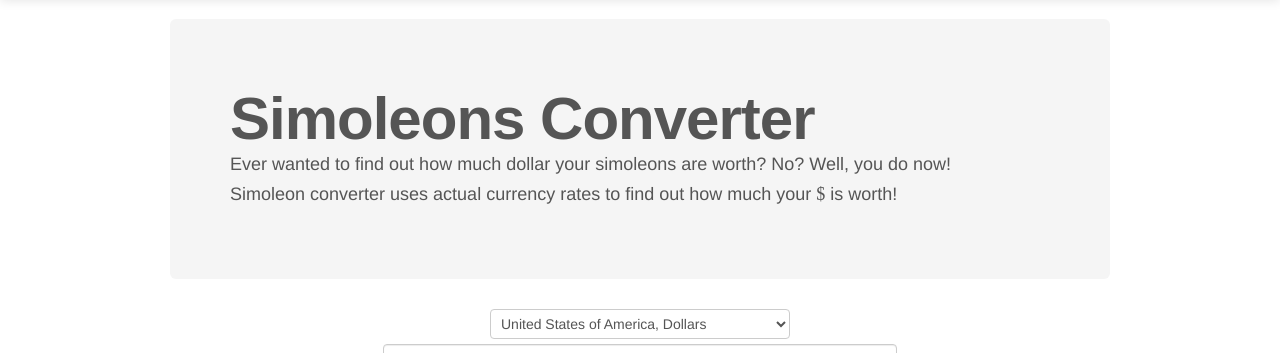
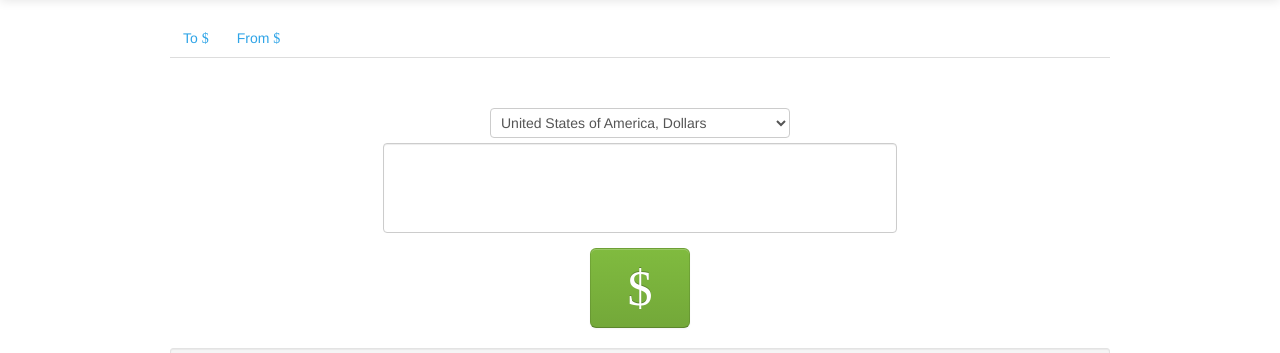
Before and after one commit to jariz/simoleons, a CodeIgniter app: page / in a window 1280 px wide. Shown: the part 51-404 px from the top of the page. Run offline with CodeIgniter, Linux system fonts and the light colour scheme; some libraries are stand-ins or nearby versions; some web fonts are replaced.

Commit message:
convertto is done mothafuckas

```diff
--- a/application/config/simoleon.php
+++ b/application/config/simoleon.php
@@ -1,5 +1,6 @@
 <?php
 
+//dollar value of 1 simoleon
 $config["sim"] = 153.33;
 
 //this was taken from the openbudget project.
--- a/application/controllers/sim.php
+++ b/application/controllers/sim.php
@@ -33,20 +33,20 @@ class sim extends CI_Controller
 
         if($this->form_validation->run() != false) {
             try {
-                $this->converter->toSIM($type, $q);
+                $this->json_die(false, null, $this->converter->toSIM($type, $q));
             } catch(Exception $e) {
-                show_error(($e->getMessage()));
+                $this->json_die(true, $e->getMessage());
             }
         } else $this->json_die(true, validation_errors("", ""));
     }
 
-    public function json_die($error, $message, $attr=array()) {
+    function json_die($error, $message, $attr=array()) {
         $ret = array("error" => $error, "message" => $message);
         foreach($attr as $key => $val) {
             $ret[$key] = $val;
         }
 
-        die(json_encode($ret));
+        $this->output->set_content_type("json")->set_output(json_encode($ret));
     }
 
 }
--- a/application/libraries/converter.php
+++ b/application/libraries/converter.php
@@ -14,17 +14,32 @@ class converter
         $this->sim = $this->ci->config->item("sim");
     }
 
+    public function moneyFormat($moneyz) {
+        return number_format($moneyz, 2);
+    }
+
     //convert a currency to simoleons
     //example $this->converter->toSIM('EUR', 100);
     public function toSIM($from, $amount) {
-        var_dump($from, $this->currency);
-        if(array_key_exists($from, $this->currency) && is_numeric("")) {
+        $amount = str_replace(",", ".", $amount);
+        if(array_key_exists($from, $this->currency) && is_numeric($amount)) {
             if($from != "USD") {
                 $data = file_get_contents("http://rate-exchange.appspot.com/currency?from=$from&to=USD&q=$amount");
                 if($data !== FALSE) {
-                    var_dump($data);
+                    $data = json_decode($data);
+                    if(isset($data->v))
+                        $dollar = $data->v;
+                    else throw new Exception("Invalid data returned from API, Please try again later.");
                 } else throw new Exception("Unable to connect to API :(");
-            } else $dollar = $this->sim;
+            } else $dollar = $amount;
+
+            //SICK CALCULATION WHERE THIS SITE IS PRETTY MUCH BUILD FOR :
+            $simoleons = $dollar / $this->sim;
+
+            $simoleons = $this->moneyFormat($simoleons);
+            $amount = $this->moneyFormat($amount);
+
+            return array("simoleons" => $simoleons, "amount" => $amount, "char" => $this->getCurrencySymbol($from));
 
         } else throw new Exception("Invalid input");
     }
--- a/application/views/template.php
+++ b/application/views/template.php
@@ -3,8 +3,23 @@
 <head>
     <link href="<?base_url()?>static/css/bootstrap.min.css" rel="stylesheet">
     <link href="<?base_url()?>static/css/sim.css" rel="stylesheet">
+    <script src="//static.jariz.pro/js/jquery.min.js"></script>
+    <script src="//netdna.bootstrapcdn.com/twitter-bootstrap/2.2.2/js/bootstrap.min.js"></script>
+    <script src="<?=base_url()?>static/js/sim.js"></script>
 </head>
 <body>
+<div id="error" class="modal hide fade">
+    <div class="modal-header">
+        <button type="button" class="close" data-dismiss="modal" aria-hidden="true">&times;</button>
+        <h3>Unable to convert your <span class="inline">$</span>'s </h3>
+    </div>
+    <div class="modal-body">
+        <p><i class="icon-remove-circle"></i> <span id="message">You're not supposed to see this</span></p>
+    </div>
+    <div class="modal-footer">
+        <a href="javascript:$('#error').modal('hide')" class="btn btn-danger"><i class="icon-remove icon-white"></i> Close</a>
+    </div>
+</div>
 <div class="navbar navbar-fixed-top"">
     <div class="navbar-inner">
         <div class="container">
@@ -13,21 +28,40 @@
     </div>
 </div>
 <div class="container">
-    <div class="hero-unit">
-        <h1>Simoleons Converter</h1>
-        <p>Ever wanted to find out how much dollar your simoleons are worth? No? Well, you do now!<br>
-        Simoleon converter uses actual currency rates to find out how much your <span class="inline">$</span> is worth!</p>
+    <ul class="nav nav-tabs">
+        <li><a href="#to" data-toggle="tab">To <span class="inline">$</span></a></li>
+        <li><a href="#from" data-toggle="tab">From <span class="inline">$</span> </a></li>
+    </ul>
+
+    <div class="tab-content">
+        <div class="tab-pane active" id="to">
+            <div class="hero-unit from">
+                <h1 id="amount" class="moneyz">$655454.545</h1>
+                <span class="middle">is worth</span>
+                <h1 class="moneyz"><span class="inline">$</span><span id="simoleons">32323,4,43,,433232.2.332.</span></h1>
+            </div>
+
+            <?=form_open("sim/convertfrom", "class=\"convertfrom\"")?>
+                <select name="type" class="currency">
+                    {curr}<option{active} value="{code}">{name}</option>{/curr}
+                </select>
+                <input name="q" type="number" step="any" autocomplete="off" class="currency">
+                <button type="submit" class="btn btn-large sim btn-success">$</button>
+            </form>
+        </div>
+        <div class="tab-pane" id="from">
+            <?=form_open("sim/convertfrom", "class=\"convertfrom\"")?>
+                <select name="type" class="currency">
+                    {curr}<option{active} value="{code}">{name}</option>{/curr}
+                </select>
+                <input name="q" type="number" step="any" autocomplete="off" class="currency">
+                <button type="submit" class="btn btn-large sim btn-success">$</button>
+            </form>
+        </div>
     </div>
 
-    <?=form_open("sim/convertfrom")?>
-        <select name="type" class="currency">
-            {curr}<option{active} value="{code}">{name}</option>{/curr}
-        </select>
-        <input name="q" type="number" class="currency">
-        <button type="submit" class="btn btn-large sim btn-success">$</button>
-    </form>
     <div class="well well-small footer">
-        Another bullshit project made with &hearts; by <a href="https://github.com/jariz">@jariz</a>
+        Another bullshit project made with &hearts; and without <span class="inline">$</span> by <a href="https://github.com/jariz">@jariz</a>
         <span class="stats">Styled with <a href="http://bootswatch.com">Bootswatch Cerulean</a> and Rendered by <a href="http://codeiginiter.com">CodeIgniter</a> in {elapsed_time} secs using {memory_usage}</span>
         <span class="stats">This site is not connected to EA/Maxis. All rights reserved. <a href="http://simcity.com">Buy SimCity now</a></span>
         <iframe src="http://ghbtns.com/github-btn.html?user=jariz&repo=simoleons&type=watch" allowtransparency="true" frameborder="0" scrolling="0" width="62" height="20"></iframe>
--- a/static/css/sim.css
+++ b/static/css/sim.css
@@ -71,6 +71,33 @@ input.currency {
     font-family:'Contrail One', sans-serif;
 }
 
+.hero-unit h1.moneyz {
+    text-align:center;
+    display:block;
+    text-align: center;
+}
+
+.hero-unit h1.moneyz:first-child {
+    margin-top: 20px;;
+}
+
+.hero-unit h1.moneyz:last-child {
+    margin-bottom:20px;
+}
+
+.hero-unit .middle {
+    text-align: center;
+    display:block;
+}
+
+.hero-unit.from,.hero-unit.to {
+    opacity:.0;
+    height:0px;
+    overflow:hidden;
+    padding:0px;
+}
+
+
 /* little hack to disable the ugly webkit spin buttons */
 input[type="number"]::-webkit-outer-spin-button,
 input[type="number"]::-webkit-inner-spin-button {
--- /dev/null
+++ b/static/js/sim.js
@@ -0,0 +1,25 @@
+$(document).load(function() {
+    $("form.convertfrom").submit(function() {
+        $.post($(this).attr("action"), $(this).serialize(), function(data) {
+            if(data.error) {
+                $("#error #message").html(data.message);
+                $("#error").modal("show");
+            } else {
+
+                if($(".hero-unit.from").css("height") == "200px") {
+                    $(".hero-unit.from").animate({height:"0px", opacity:"0"}, function() {
+                        $(".hero-unit.from #simoleons").html(data.simoleons);
+                        $(".hero-unit.from #amount").html(data.char + data.amount);
+                        $(".hero-unit.from").animate({"height":'200px', "opacity":"1"});
+                    })
+                } else {
+                    $(".hero-unit.from #simoleons").html(data.simoleons);
+                    $(".hero-unit.from #amount").html(data.char + data.amount);
+                    $(".hero-unit.from").animate({"height":'200px', "opacity":"1"});
+                }
+            }
+        });
+        return false;
+    })
+   $(".nav-tabs a:first").tab("show");
+})
```
